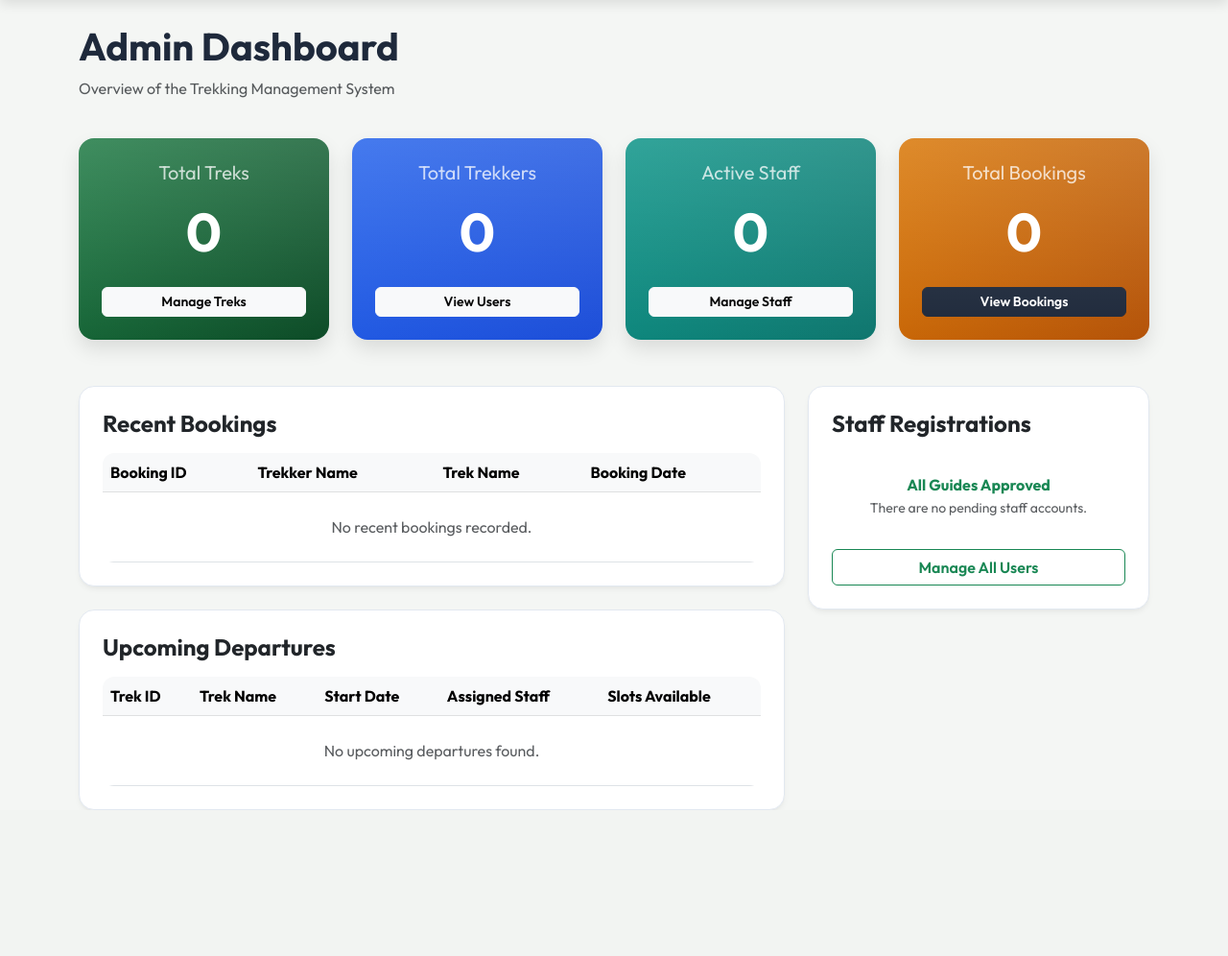
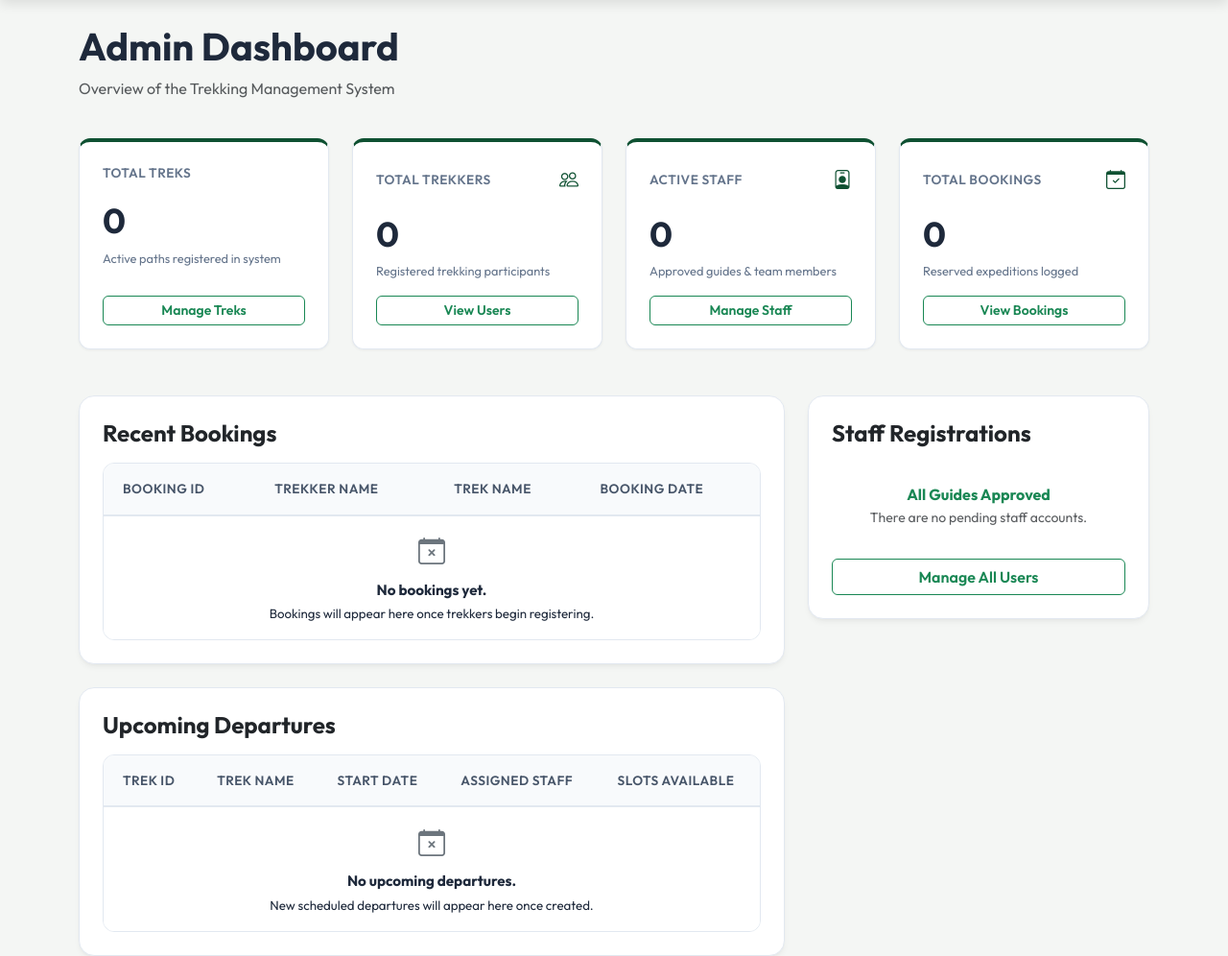
Before and after one commit to P-Jiten-2005/trekking-management-23f3001887, a Flask app: page /admin/dashboard in a window 1280 px wide. Shown: the part 63-1059 px from the top of the page at 96% size. Before the commit the page ends 907 px from the top, so only its background shows below. Run offline with Flask 3, Linux system fonts and the light colour scheme; a user stored in the database is signed in; data comes from the database, SQL or seed files in the repository; data that the repository does not hold is empty.

Commit message:
feat: modernize dashboard metric cards, tables, buttons, and empty states in HTML views

```diff
--- a/templates/admin/dashboard.html
+++ b/templates/admin/dashboard.html
@@ -10,31 +10,47 @@
 
 <div class="row g-4 mb-5">
     <div class="col-md-3">
-        <div class="card metric-card bg-grad-forest p-4 text-center h-100">
-            <h5 class="opacity-75">Total Treks</h5>
-            <h2 class="display-4 fw-bold my-2">{{ total_treks }}</h2>
-            <a href="{{ url_for('admin.manage_treks') }}" class="btn btn-sm btn-light mt-3">Manage Treks</a>
+        <div class="card metric-card-modern">
+            <div class="metric-card-header">
+                <h6 class="metric-card-title">Total Treks</h6>
+                <span class="metric-card-icon"><i class="bi bi-mountain"></i></span>
+            </div>
+            <h2 class="metric-card-value">{{ total_treks }}</h2>
+            <p class="metric-card-desc">Active paths registered in system</p>
+            <a href="{{ url_for('admin.manage_treks') }}" class="btn btn-outline-success btn-sm w-100 mt-auto">Manage Treks</a>
         </div>
     </div>
     <div class="col-md-3">
-        <div class="card metric-card bg-grad-ocean p-4 text-center h-100">
-            <h5 class="opacity-75">Total Trekkers</h5>
-            <h2 class="display-4 fw-bold my-2">{{ total_users }}</h2>
-            <a href="{{ url_for('admin.user_management') }}" class="btn btn-sm btn-light mt-3">View Users</a>
+        <div class="card metric-card-modern">
+            <div class="metric-card-header">
+                <h6 class="metric-card-title">Total Trekkers</h6>
+                <span class="metric-card-icon"><i class="bi bi-people"></i></span>
+            </div>
+            <h2 class="metric-card-value">{{ total_users }}</h2>
+            <p class="metric-card-desc">Registered trekking participants</p>
+            <a href="{{ url_for('admin.user_management') }}" class="btn btn-outline-success btn-sm w-100 mt-auto">View Users</a>
         </div>
     </div>
     <div class="col-md-3">
-        <div class="card metric-card bg-grad-teal p-4 text-center h-100">
-            <h5 class="opacity-75">Active Staff</h5>
-            <h2 class="display-4 fw-bold my-2">{{ total_staff }}</h2>
-            <a href="{{ url_for('admin.user_management') }}" class="btn btn-sm btn-light mt-3">Manage Staff</a>
+        <div class="card metric-card-modern">
+            <div class="metric-card-header">
+                <h6 class="metric-card-title">Active Staff</h6>
+                <span class="metric-card-icon"><i class="bi bi-person-badge"></i></span>
+            </div>
+            <h2 class="metric-card-value">{{ total_staff }}</h2>
+            <p class="metric-card-desc">Approved guides & team members</p>
+            <a href="{{ url_for('admin.user_management') }}" class="btn btn-outline-success btn-sm w-100 mt-auto">Manage Staff</a>
         </div>
     </div>
     <div class="col-md-3">
-        <div class="card metric-card bg-grad-amber p-4 text-center h-100">
-            <h5 class="opacity-75">Total Bookings</h5>
-            <h2 class="display-4 fw-bold my-2">{{ total_bookings }}</h2>
-            <a href="{{ url_for('admin.view_bookings') }}" class="btn btn-sm btn-dark mt-3">View Bookings</a>
+        <div class="card metric-card-modern">
+            <div class="metric-card-header">
+                <h6 class="metric-card-title">Total Bookings</h6>
+                <span class="metric-card-icon"><i class="bi bi-calendar-check"></i></span>
+            </div>
+            <h2 class="metric-card-value">{{ total_bookings }}</h2>
+            <p class="metric-card-desc">Reserved expeditions logged</p>
+            <a href="{{ url_for('admin.view_bookings') }}" class="btn btn-outline-success btn-sm w-100 mt-auto">View Bookings</a>
         </div>
     </div>
 </div>
@@ -45,7 +61,7 @@
         <div class="card action-card p-4 mb-4">
             <h4 class="fw-bold mb-3">Recent Bookings</h4>
             <div class="table-responsive">
-                <table class="table align-middle mb-0">
+                <table class="table table-modern align-middle mb-0">
                     <thead class="table-light">
                         <tr>
                             <th>Booking ID</th>
@@ -64,7 +80,11 @@
                         </tr>
                         {% else %}
                         <tr>
-                            <td colspan="4" class="text-center py-4 text-muted">No recent bookings recorded.</td>
+                            <td colspan="4" class="text-center py-5 text-muted">
+                                <i class="bi bi-calendar-x d-block fs-3 mb-2 text-secondary"></i>
+                                <strong>No bookings yet.</strong>
+                                <p class="small mb-0 mt-1">Bookings will appear here once trekkers begin registering.</p>
+                            </td>
                         </tr>
                         {% endfor %}
                     </tbody>
@@ -75,7 +95,7 @@
         <div class="card action-card p-4">
             <h4 class="fw-bold mb-3">Upcoming Departures</h4>
             <div class="table-responsive">
-                <table class="table align-middle mb-0">
+                <table class="table table-modern align-middle mb-0">
                     <thead class="table-light">
                         <tr>
                             <th>Trek ID</th>
@@ -96,7 +116,11 @@
                         </tr>
                         {% else %}
                         <tr>
-                            <td colspan="5" class="text-center py-4 text-muted">No upcoming departures found.</td>
+                            <td colspan="5" class="text-center py-5 text-muted">
+                                <i class="bi bi-calendar-x d-block fs-3 mb-2 text-secondary"></i>
+                                <strong>No upcoming departures.</strong>
+                                <p class="small mb-0 mt-1">New scheduled departures will appear here once created.</p>
+                            </td>
                         </tr>
                         {% endfor %}
                     </tbody>
```
Also changed, not shown: templates/staff/dashboard.html (+29 -16 lines), templates/trekker/dashboard.html (+7 -3 lines).
